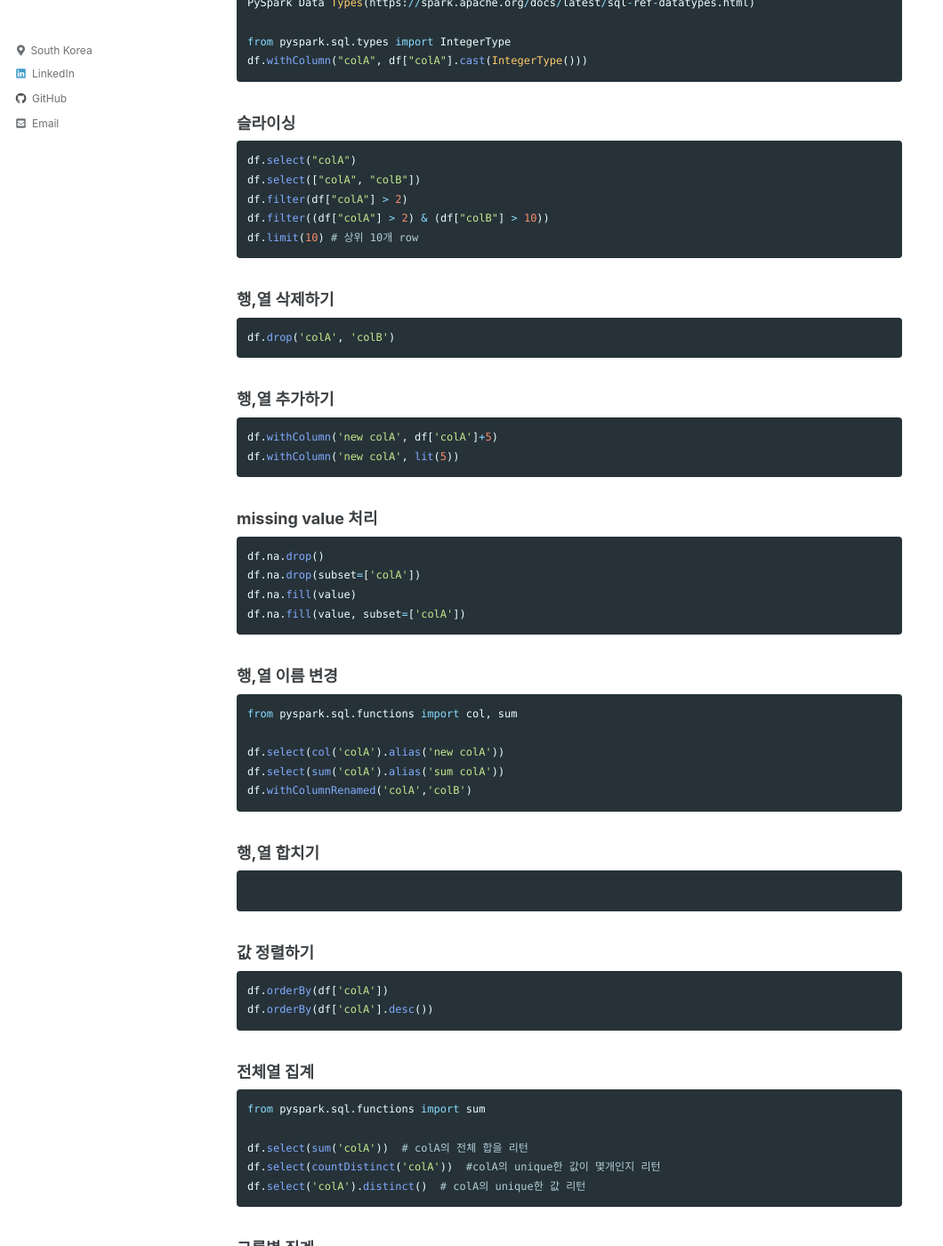
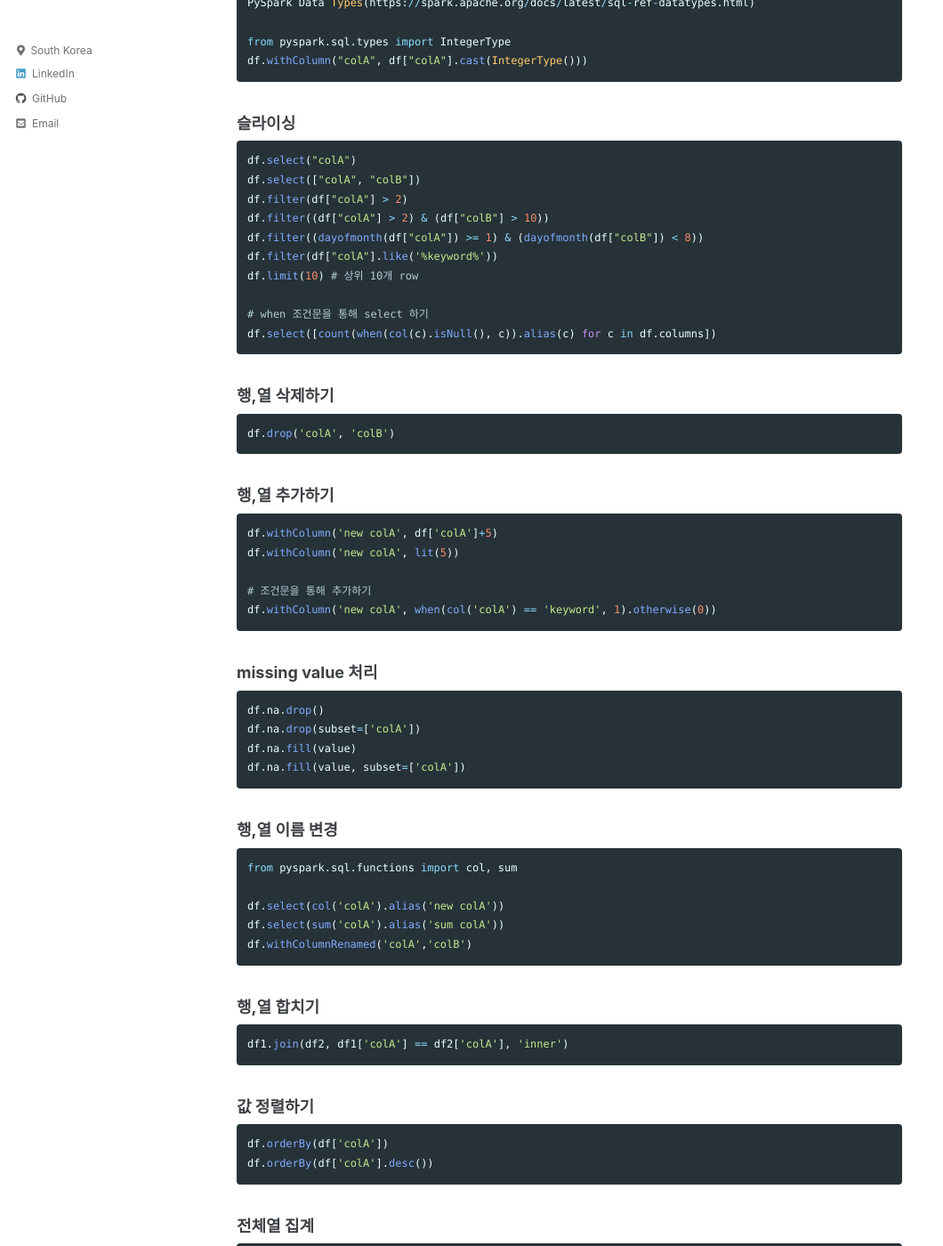
Before and after one commit to amoryoungakim/amoryoungakim.github.io, a Jekyll site: the page built from _posts/2021-03-14-how-to-use-PySpark.md, in a window 1280 px wide and 1400 px high, scrolled down 942 px. Shown: the whole window at 89% size, without its empty margins (0-1060 px from the left). Built offline with Jekyll 4.4.1, drawn with Linux system fonts in a browser that asks for light colours; cached includes are drawn as plain includes; comment, search, counter and statistics services are not loaded; some of the changed text lies outside the part shown.

Commit message:
Update 2021-03-14-how-to-use-PySpark.md

````diff
--- a/_posts/2021-03-14-how-to-use-PySpark.md
+++ b/_posts/2021-03-14-how-to-use-PySpark.md
@@ -57,7 +56,12 @@ df.select("colA")
 df.select(["colA", "colB"])
 df.filter(df["colA"] > 2)
 df.filter((df["colA"] > 2) & (df["colB"] > 10))
+df.filter((dayofmonth(df["colA"]) >= 1) & (dayofmonth(df["colB"]) < 8))
+df.filter(df["colA"].like('%keyword%'))
 df.limit(10) # 상위 10개 row
+
+# when 조건문을 통해 select 하기
+df.select([count(when(col(c).isNull(), c)).alias(c) for c in df.columns])
 ```
 
 ### 행,열 삭제하기
@@ -71,6 +75,9 @@ df.drop('colA', 'colB')
 ```python
 df.withColumn('new colA', df['colA']+5)
 df.withColumn('new colA', lit(5))
+
+# 조건문을 통해 추가하기
+df.withColumn('new colA', when(col('colA') == 'keyword', 1).otherwise(0))
 ```
 
 ### missing value 처리
@@ -95,7 +102,7 @@ df.withColumnRenamed('colA','colB')
 ### 행,열 합치기
 
 ```python
-
+df1.join(df2, df1['colA'] == df2['colA'], 'inner')
 ```
 
 ### 값 정렬하기
@@ -122,6 +129,7 @@ from pyspark.sql.functions import sum
 
 df.groupBy('colA').sum()  # colA의 값으로 그룹화 하여 나머지 열의 sum을 리턴
 df.groupBy('colA').agg({'colB':'sum'})
+df.groupBy('colA', 'colB').sum()
 ```
 
 ### 날짜 가공
@@ -138,3 +146,15 @@ df.select(hour(df['colA']))  # '시간'만 리턴
 
 date format (https://spark.apache.org/docs/latest/sql-ref-datetime-pattern.html)
 ```
+
+### 데이터프레임을 쿼리 테이블로 지정하기
+
+```python
+df.createOrReplaceTempView("tableName")
+```
+
+### csv 파일 내보내기
+
+```python
+df.coalesce(1).write.format("com.databricks.spark.csv").option("header", "true").save("file_directory")
+```
````
Also changed, not shown: other parts of _posts/2021-03-14-how-to-use-PySpark.md (+1 -2 lines).
